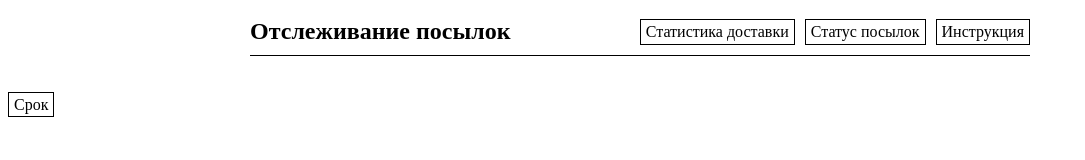
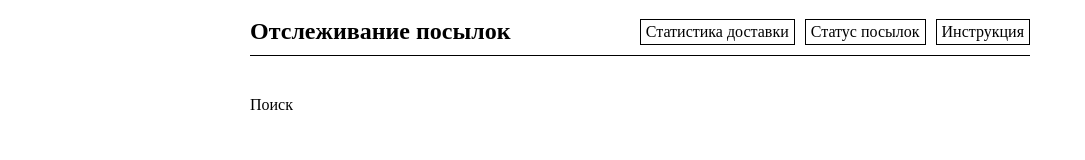
Before and after one commit to a-poluhin/mail-check, a plain HTML site: page index.html in a window 1280 px wide. Shown: the whole page, without its empty margins (0-1085 px from the left). Drawn offline with Linux system fonts and the light colour scheme.

Commit message:
add search block

```diff
--- a/index.html
+++ b/index.html
@@ -16,7 +16,8 @@
           </div>
         </div>
       </div>
+
+      <div class="serach-block">Поиск</div>
     </div>
-    <a class="link" href="templates/srok.html">Срок</a>
   </body>
 </html>
```
